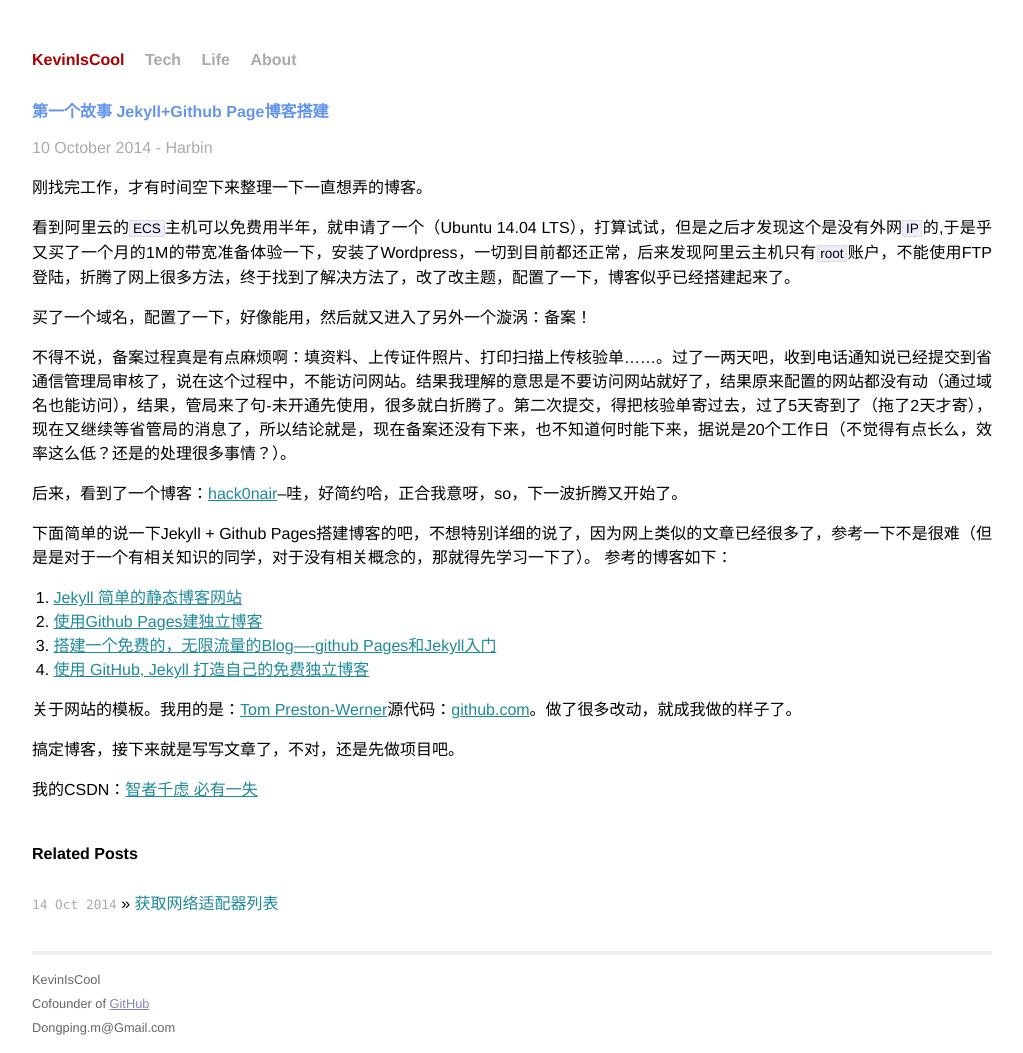
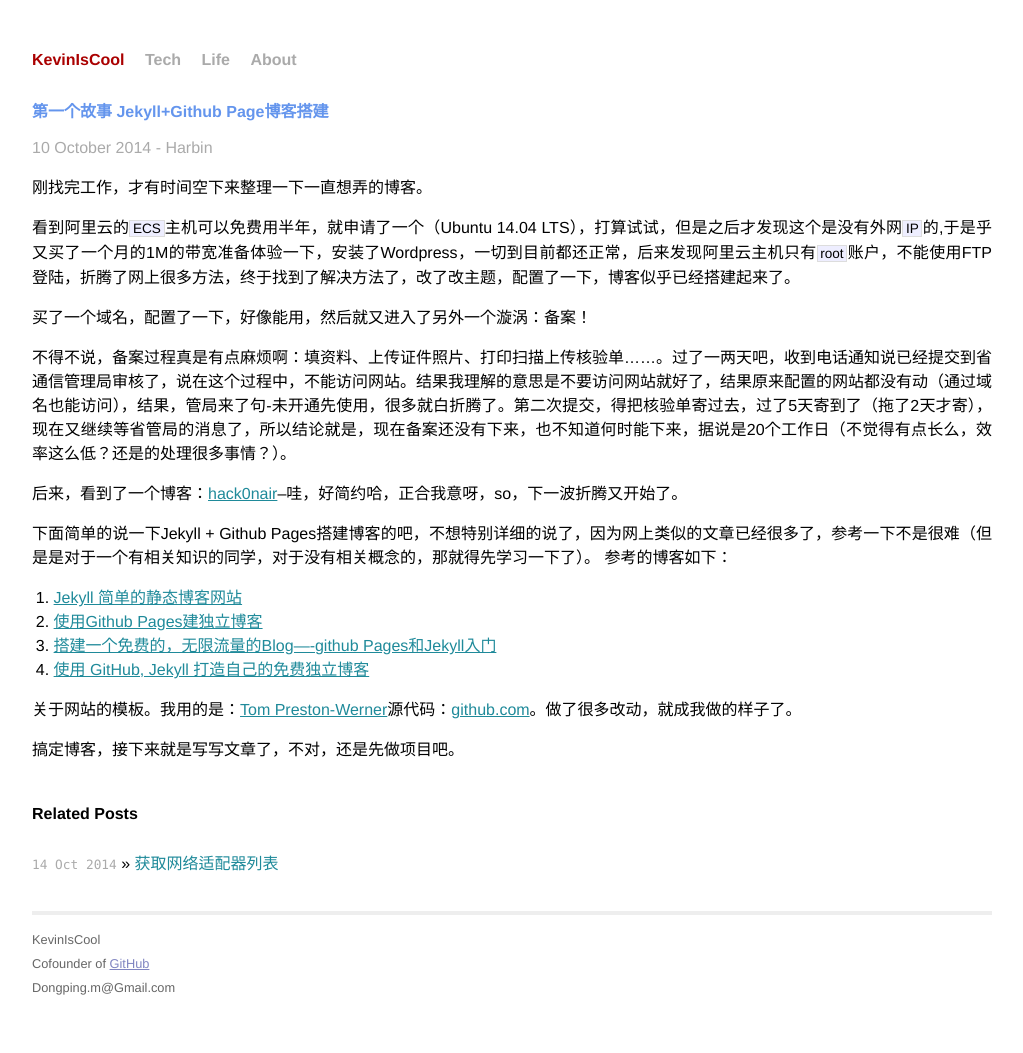
Before and after one commit to ll0KT/KevinIsCool.github.io, a Jekyll site: the page built from _posts/life/2014-10-10-About-My-Blog.md, in a window 1280 px wide. Shown: the whole page, without its empty margins (128-1151 px from the left). Built offline with Jekyll 4.4.1, drawn with Linux system fonts in a browser that asks for light colours; Markdown is read by kramdown in place of the engine named in the settings; after the commit the page ends 1013 px from its top, so only the background shows below that.

Commit message:
20141022

```diff
--- a/_posts/life/2014-10-10-About-My-Blog.md
+++ b/_posts/life/2014-10-10-About-My-Blog.md
@@ -20,6 +20,7 @@ category: life
 
 下面简单的说一下Jekyll + Github Pages搭建博客的吧，不想特别详细的说了，因为网上类似的文章已经很多了，参考一下不是很难（但是是对于一个有相关知识的同学，对于没有相关概念的，那就得先学习一下了）。
 参考的博客如下：
+
 1. [Jekyll 简单的静态博客网站](http://jekyllcn.com/)
 2. [使用Github Pages建独立博客](http://beiyuu.com/github-pages/)
 3. [搭建一个免费的，无限流量的Blog----github Pages和Jekyll入门](http://www.ruanyifeng.com/blog/2012/08/blogging_with_jekyll.html)
@@ -29,5 +30,3 @@ category: life
 关于网站的模板。我用的是：[Tom Preston-Werner](http://tom.preston-werner.com/)源代码：[github.com](https://github.com/mojombo/mojombo.github.io)。做了很多改动，就成我做的样子了。
 
 搞定博客，接下来就是写写文章了，不对，还是先做项目吧。
-
-我的CSDN：[智者千虑 必有一失](http://blog.csdn.net/u010311064)
```
